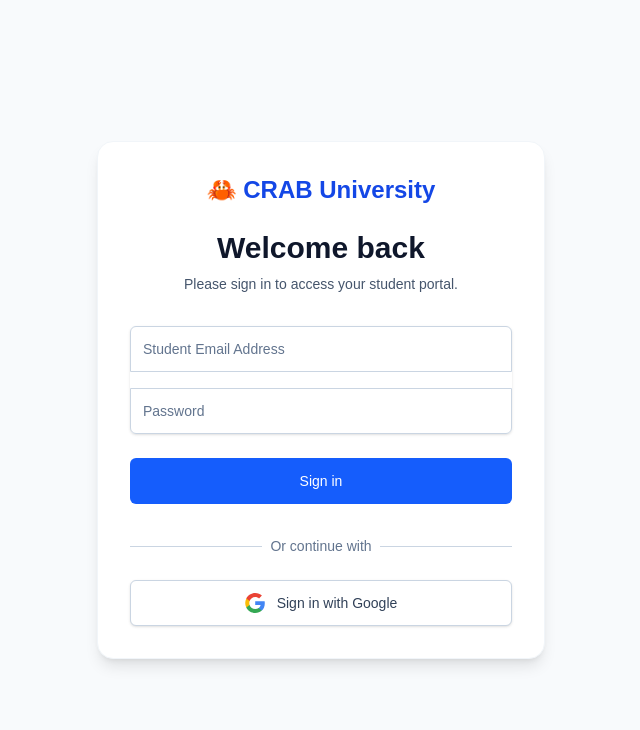
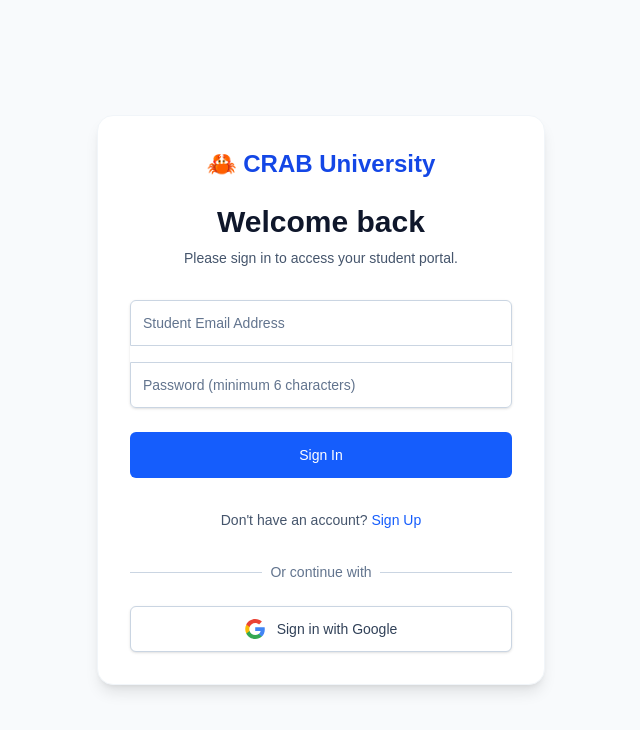
Before and after one commit to IttehadT/CRAB-University, a Next.js app in the folder frontend/: page /login in a window 1280 px wide. Shown: the top 730 px of the page, without its empty margins (319-959 px from the left). Built offline with nearby package versions, Linux system fonts and the light colour scheme; no server answers.

Commit message:
fix vercel

```diff
--- a/frontend/src/app/guidance/page.tsx
+++ b/frontend/src/app/guidance/page.tsx
@@ -9,7 +9,7 @@ export default function GuidancePage() {
           Fresher's Guidance
         </h1>
         <p className="text-lg text-slate-600">
-          Everything you need to survive and thrive at {siteConfig.name}.
+          Everything you need to survive and thrive at {siteConfig.brand.name}.
         </p>
       </div>
 
--- a/frontend/src/app/login/page.tsx
+++ b/frontend/src/app/login/page.tsx
@@ -11,31 +11,49 @@ export default function LoginPage() {
   const [loading, setLoading] = useState(false);
   const [message, setMessage] = useState("");
 
+  // NEW: State to toggle between Sign In and Sign Up
+  const [isSignUp, setIsSignUp] = useState(false);
+
   const supabase = createClient();
 
-  const handleEmailLogin = async (e: React.FormEvent) => {
+  // COMBINED: Handles both signing in and signing up
+  const handleEmailAuth = async (e: React.FormEvent) => {
     e.preventDefault();
     setLoading(true);
-    setMessage("Verifying credentials...");
+    setMessage(isSignUp ? "Creating your account..." : "Verifying credentials...");
 
-    // 1. Attempt to sign in
+    if (isSignUp) {
+      // --- SIGN UP LOGIC ---
+      const { data, error } = await supabase.auth.signUp({
+        email: email,
+        password: password,
+      });
+
+      if (error) {
+        setMessage(error.message);
+        setLoading(false);
+      } else {
+        setMessage("Account created successfully! Redirecting...");
+        window.location.href = "/dashboard";
+      }
+    } else {
+      // --- SIGN IN LOGIC ---
       const { data, error } = await supabase.auth.signInWithPassword({
         email: email,
         password: password,
       });
 
       if (error) {
-      // 2. If the user doesn't exist, you might want to sign them up instead
         if (error.message.includes("Invalid login credentials")) {
-         setMessage("Invalid credentials or user not found. Please Sign Up or use Google.");
+           setMessage("Invalid credentials. Please Sign Up or try again.");
         } else {
            setMessage(error.message);
         }
         setLoading(false);
       } else {
-      // 3. Success! Send them to the dashboard
         setMessage("Success! Redirecting...");
         window.location.href = "/dashboard";
+      }
     }
   };
 
@@ -46,7 +64,6 @@ export default function LoginPage() {
     const { error } = await supabase.auth.signInWithOAuth({
       provider: 'google',
       options: {
-        // This tells Google where to send the user after a successful login
         redirectTo: `${window.location.origin}/dashboard`,
       },
     });
@@ -61,28 +78,25 @@ export default function LoginPage() {
     <div className="flex min-h-screen items-center justify-center bg-slate-50 px-4">
       <div className="w-full max-w-md space-y-8 rounded-2xl bg-white p-8 shadow-lg border border-slate-100">
 
-        {/* Header */}
         <div className="text-center">
           <Link href="/" className="text-2xl font-bold text-blue-700">
             {siteConfig.brand.logoText}
           </Link>
           <h2 className="mt-6 text-3xl font-extrabold text-slate-900">
-            Welcome back
+            {isSignUp ? "Create an account" : "Welcome back"}
           </h2>
           <p className="mt-2 text-sm text-slate-600">
-            Please sign in to access your student portal.
+            {isSignUp ? "Sign up to access your student portal." : "Please sign in to access your student portal."}
           </p>
         </div>
 
-        {/* Status Message */}
         {message && (
-          <div className="rounded-lg bg-blue-50 p-3 text-center text-sm text-blue-700 font-medium">
+          <div className={`rounded-lg p-3 text-center text-sm font-medium ${message.includes("Success") || message.includes("created") ? "bg-green-50 text-green-700" : "bg-blue-50 text-blue-700"}`}>
             {message}
           </div>
         )}
 
-        {/* Login Form */}
-        <form className="mt-8 space-y-6" onSubmit={handleEmailLogin}>
+        <form className="mt-8 space-y-6" onSubmit={handleEmailAuth}>
           <div className="space-y-4 rounded-md shadow-sm">
             <div>
               <label htmlFor="email" className="sr-only">Email address</label>
@@ -105,7 +119,7 @@ export default function LoginPage() {
                 type="password"
                 required
                 className="relative block w-full rounded-b-md border border-slate-300 px-3 py-3 text-slate-900 placeholder-slate-500 focus:z-10 focus:border-blue-500 focus:outline-none focus:ring-blue-500 sm:text-sm"
-                placeholder="Password"
+                placeholder="Password (minimum 6 characters)"
                 value={password}
                 onChange={(e) => setPassword(e.target.value)}
               />
@@ -118,10 +132,26 @@ export default function LoginPage() {
               disabled={loading}
               className="group relative flex w-full justify-center rounded-md border border-transparent bg-blue-600 px-4 py-3 text-sm font-medium text-white hover:bg-blue-700 focus:outline-none focus:ring-2 focus:ring-blue-500 focus:ring-offset-2 disabled:bg-blue-400"
             >
-              {loading ? "Signing in..." : "Sign in"}
+              {loading ? "Processing..." : (isSignUp ? "Sign Up" : "Sign In")}
             </button>
           </div>
         </form>
+
+        {/* TOGGLE BETWEEN SIGN IN AND SIGN UP */}
+        <div className="text-center text-sm">
+          <span className="text-slate-600">
+            {isSignUp ? "Already have an account?" : "Don't have an account?"}
+          </span>
+          <button
+            onClick={() => {
+              setIsSignUp(!isSignUp);
+              setMessage(""); // Clear any old errors
+            }}
+            className="ml-1 font-medium text-blue-600 hover:text-blue-500"
+          >
+            {isSignUp ? "Sign In" : "Sign Up"}
+          </button>
+        </div>
 
         <div className="mt-6">
           <div className="relative">
@@ -136,9 +166,9 @@ export default function LoginPage() {
           <div className="mt-6">
             <button
               onClick={handleGoogleLogin}
+              type="button"
               className="flex w-full items-center justify-center gap-3 rounded-md border border-slate-300 bg-white px-4 py-3 text-sm font-medium text-slate-700 shadow-sm hover:bg-slate-50 focus:outline-none focus:ring-2 focus:ring-blue-500 focus:ring-offset-2"
             >
-              {/* Google G Logo SVG */}
               <svg viewBox="0 0 24 24" width="20" height="20" xmlns="http://www.w3.org/2000/svg">
                 <g transform="matrix(1, 0, 0, 1, 27.009001, -39.238998)">
                   <path fill="#4285F4" d="M -3.264 51.509 C -3.264 50.719 -3.334 49.969 -3.454 49.239 L -14.754 49.239 L -14.754 53.749 L -8.284 53.749 C -8.574 55.229 -9.424 56.479 -10.684 57.329 L -10.684 60.329 L -6.824 60.329 C -4.564 58.239 -3.264 55.159 -3.264 51.509 Z"/>
```
Lines whose indentation alone changed are shown as unchanged.
